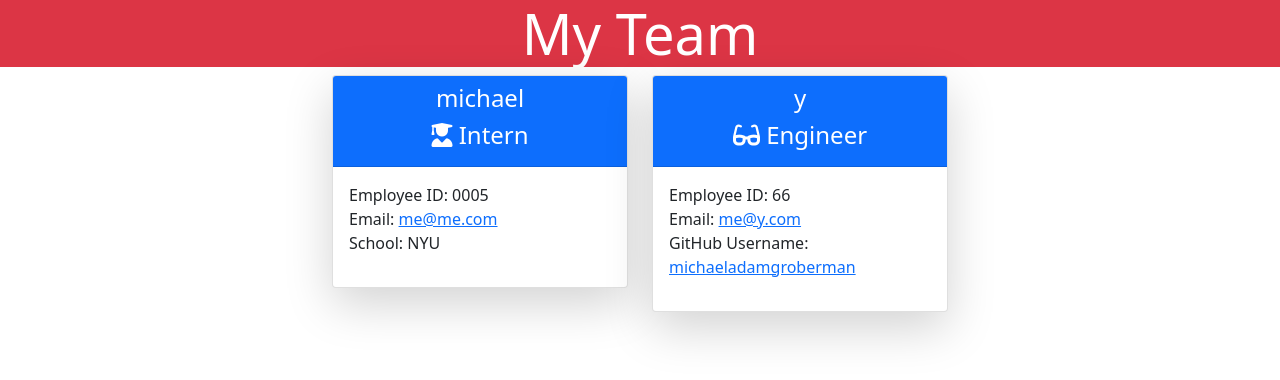
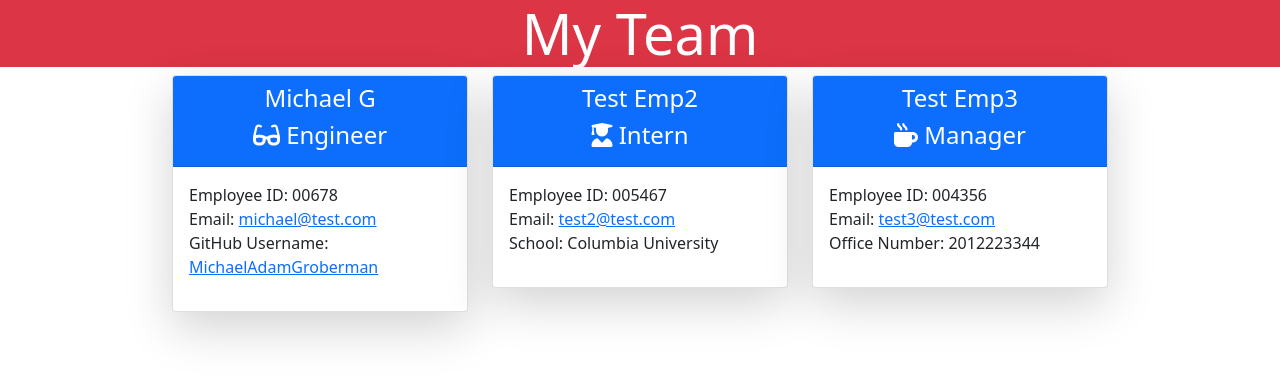
Before and after one commit to MichaelAdamGroberman/Team-Profile-Generator, a website: page dist/index.html in a window 1280 px wide. Drawn offline with nearby package versions, Linux system fonts and the light colour scheme.

Commit message:
added video walkthrough and exported index.hmtl
added video walkthrough and exported index.hmtl

```diff
--- a/dist/index.html
+++ b/dist/index.html
@@ -23,14 +23,14 @@
 <div class="col-md-4 col-sm-6 col-12 col-lg-3">
     <div class="card shadow-lg mb-5 bg-white rounded">
         <div class="card-header bg-primary">
-            <h4 class="text-white text-center">michael</h4>
-            <h4 class="text-white text-center"><i class="fas fa-user-graduate"></i></i> Intern</h4>
+            <h4 class="text-white text-center">Michael G</h4>
+            <h4 class="text-white text-center"><i class="fas fa-glasses"></i></i> Engineer</h4>
         </div>
         <div class="card-body">
             <ul class="list-unstyled">
-                <li>Employee ID: 0005</li>
-                <li>Email: <a href="mailto:me@me.com">me@me.com</a></li>
-                <li>School: NYU</li>
+                <li>Employee ID: 00678</li>
+                <li>Email: <a href="mailto:michael@test.com">michael@test.com</a></li>
+                <li>GitHub Username: <a href="https://github.com/MichaelAdamGroberman" target="_blank">MichaelAdamGroberman</a></li>
             </ul>
         </div>
     </div>
@@ -40,14 +40,31 @@
 <div class="col-md-4 col-sm-6 col-12 col-lg-3">
     <div class="card shadow-lg mb-5 bg-white rounded">
         <div class="card-header bg-primary">
-            <h4 class="text-white text-center">y</h4>
-            <h4 class="text-white text-center"><i class="fas fa-glasses"></i></i> Engineer</h4>
+            <h4 class="text-white text-center">Test Emp2</h4>
+            <h4 class="text-white text-center"><i class="fas fa-user-graduate"></i></i> Intern</h4>
         </div>
         <div class="card-body">
             <ul class="list-unstyled">
-                <li>Employee ID: 66</li>
-                <li>Email: <a href="mailto:me@y.com">me@y.com</a></li>
-                <li>GitHub Username: <a href="https://github.com/michaeladamgroberman" target="_blank">michaeladamgroberman</a></li>
+                <li>Employee ID: 005467</li>
+                <li>Email: <a href="mailto:test2@test.com">test2@test.com</a></li>
+                <li>School: Columbia University</li>
+            </ul>
+        </div>
+    </div>
+</div>
+
+
+<div class="col-md-4 col-sm-6 col-12 col-lg-3">
+    <div class="card shadow-lg mb-5 bg-white rounded">
+        <div class="card-header bg-primary">
+            <h4 class="text-white text-center">Test Emp3</h4>
+            <h4 class="text-white text-center"><i class="fas fa-mug-hot"></i></i> Manager</h4>
+        </div>
+        <div class="card-body">
+            <ul class="list-unstyled">
+                <li>Employee ID: 004356</li>
+                <li>Email: <a href="mailto:test3@test.com">test3@test.com</a></li>
+                <li>Office Number: 2012223344</li>
             </ul>
         </div>
     </div>
```
Also changed, not shown: 1 other file.
